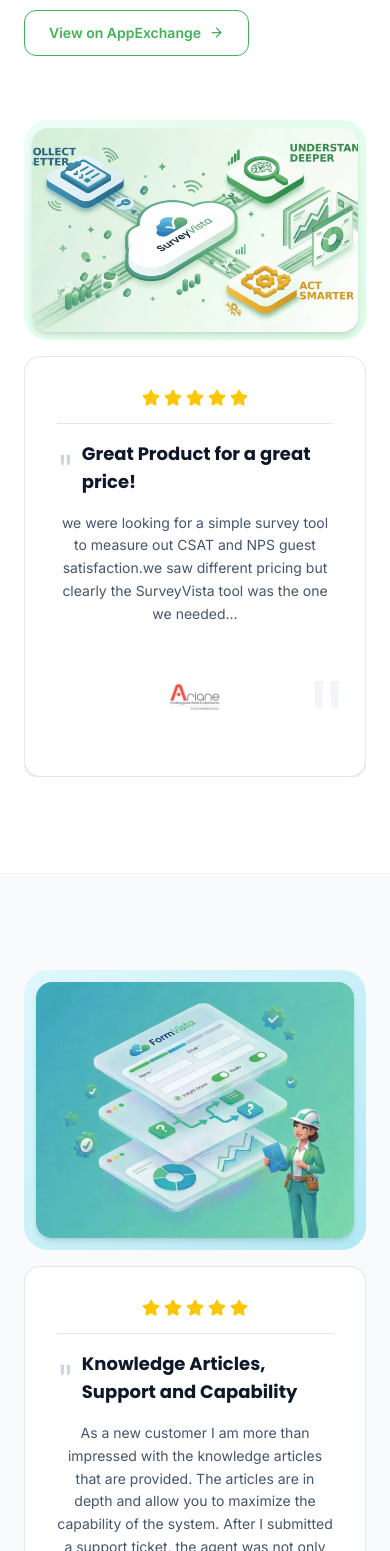
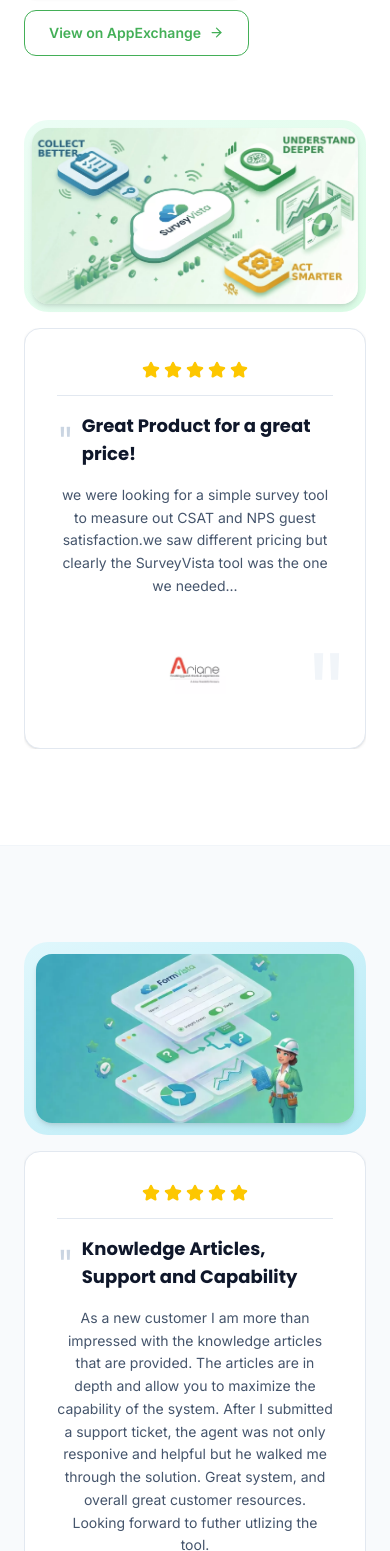
Before and after one commit to Meet-1512/ArdiraWebsite, a React (Vite) app: page /products in a window 390 px wide. Shown: the part 1637-3188 px from the top of the page. Built offline with nearby package versions, Linux system fonts and the light colour scheme.

Commit message:
made responsive changes

```diff
--- a/src/pages/Products.tsx
+++ b/src/pages/Products.tsx
@@ -348,7 +348,7 @@
                 className="lg:sticky lg:top-24 h-fit space-y-4"
               >
                 {/* Product Card */}
-                <div className="bg-gradient-to-br from-emerald-50 to-green-100 rounded-3xl p-2 md:p-6 flex items-center justify-center w-full h-[220px] md:h-[350px]">
+                <div className="bg-gradient-to-br from-emerald-50 to-green-100 rounded-3xl p-2 md:p-6 flex items-center justify-center w-full aspect-video">
                   <img
                     src={svProductCard}
                     alt="SurveyVista Product Card"
@@ -445,7 +445,7 @@
                 className="lg:sticky lg:top-24 h-fit space-y-4"
               >
                 {/* Product Card */}
-                <div className="bg-gradient-to-br from-[#e0f7fc] to-[#b3e9f5] rounded-3xl p-3 md:p-6 flex items-center justify-center w-full h-[280px] md:h-[350px]">
+                <div className="bg-gradient-to-br from-[#e0f7fc] to-[#b3e9f5] rounded-3xl p-3 md:p-6 flex items-center justify-center w-full aspect-video">
                   <img
                     src={fvProductCard}
                     alt="FormVista Product Card"
@@ -757,7 +757,7 @@
                 className="lg:sticky lg:top-24 h-fit space-y-4"
               >
                 {/* Product Card */}
-                <div className="bg-gradient-to-br from-sky-50 to-blue-100 rounded-3xl p-3 md:p-6 flex items-center justify-center w-full h-[220px] md:h-[350px]">
+                <div className="bg-gradient-to-br from-sky-50 to-blue-100 rounded-3xl p-3 md:p-6 flex items-center justify-center w-full aspect-video">
                   <img
                     src={rvProductCard}
                     alt="Relationship Vista Product Card"
@@ -854,7 +854,7 @@
                 className="lg:sticky lg:top-24 h-fit space-y-4"
               >
                 {/* Product Card */}
-                <div className="bg-gradient-to-br from-[#c1e9c3] via-#c1e9c3 to-[#c1e9c3] rounded-3xl p-3 md:p-6 flex items-center justify-center w-full h-[280px] md:h-[350px]">
+                <div className="bg-gradient-to-br from-[#c1e9c3] via-#c1e9c3 to-[#c1e9c3] rounded-3xl p-3 md:p-6 flex items-center justify-center w-full aspect-video">
                   <img
                     src={cvProductCard}
                     alt="ComplianceVista Product Card"
@@ -1152,7 +1152,7 @@
                 className="lg:sticky lg:top-24 h-fit space-y-4"
               >
                 {/* Product Card */}
-                <div className="bg-gradient-to-br from-sky-50 to-blue-100 rounded-3xl p-3 md:p-6 flex items-center justify-center w-full h-[280px] md:h-[350px]">
+                <div className="bg-gradient-to-br from-sky-50 to-blue-100 rounded-3xl p-3 md:p-6 flex items-center justify-center w-full aspect-video">
                   <img
                     src={avProductCard}
                     alt="AgentVista Product Card"
```
